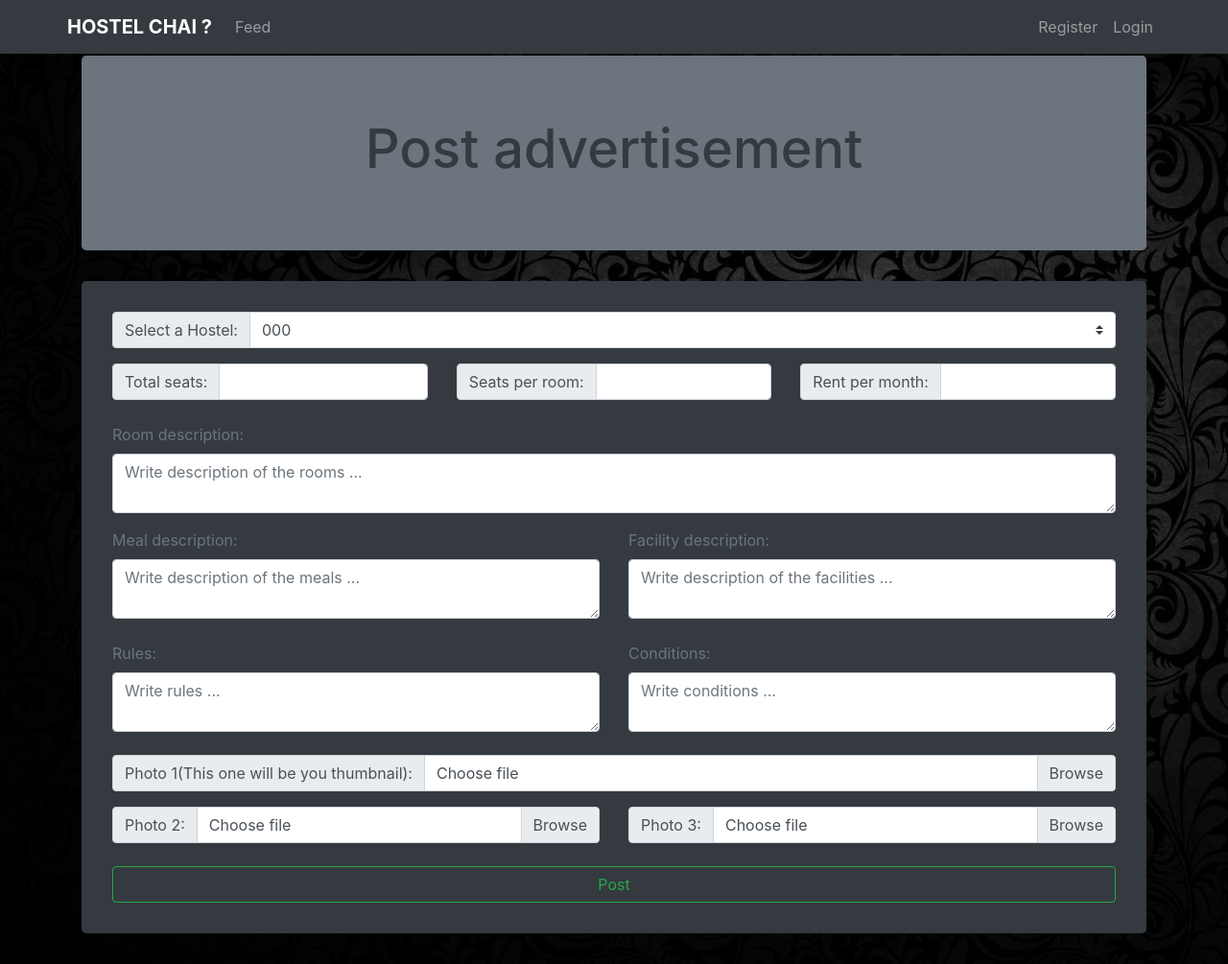
After one commit to hmimusc/HostelChai, a Django app: template templates/main_app/ad_posting_page.html in a window 1280 px wide. The commit adds this page. Shown: the whole page at 96% size. Run offline with Django 3.2, Linux system fonts and the light colour scheme; the template is opened without the code that fills it: most values are stand-ins (such as "Sample title", 1, 10 or a date in 2020); parts of the project's set-up code (start-up, migrations or seed data) failed here and were passed over; some libraries are stand-ins or nearby versions.

Commit message:
HM Imu SC

```diff
--- a/main_app/urls.py
+++ b/main_app/urls.py
@@ -28,6 +28,8 @@ urlpatterns = [
     path('hostel_owner_home_page/', views.hostel_owner_home_page, name='hostel_owner_home_page'),
     path('add_hostel_page/', views.add_hostel_page, name='add_hostel_page'),
     path('add_hostel/', views.add_hostel, name='add_hostel'),
+    path('ad_posting_page/', views.ad_posting_page, name='ad_posting_page'),
+    path('ad_posting/', views.ad_posting, name='ad_posting'),
     path('complaint_box_page/', views.complaint_box_page, name='complaint_box_page'),
     path('complaint_box/', views.complaint_box, name='complaint_box'),
     path('test_page/', views.test_page, name='test_page'),
--- /dev/null
+++ b/templates/main_app/ad_posting_page.html
@@ -0,0 +1,146 @@
+<!DOCTYPE html>
+{% extends "main_app/page_template.html" %}
+
+    {% load static %}
+
+    {% block title %}
+        Hostel Chai ?
+    {% endblock %}
+
+    {% block my_stylesheet %}
+        <link rel="stylesheet" href="{% static "main_app/stylesheets/ad_posting_page.css" %}">
+    {% endblock %}
+
+    {% block my_js %}
+        <script src="{% static "main_app/js/ad_posting_page.js" %}"></script>
+    {% endblock %}
+
+    {% block main_block %}
+        <div class="jumbotron bg-secondary">
+            <h1 class="text-dark text-center header">Post advertisement</h1>
+        </div>
+
+        <div class="jumbotron jumbotron_suffix bg-dark">
+            <form class="form-group" action="{% url 'main_app:ad_posting' %}" method="post" enctype="multipart/form-data">
+                {% csrf_token %}
+
+                <div class="input-group">
+                    <div class="input-group-prepend">
+                        <span class="input-group-text">Select a Hostel: </span>
+                    </div>
+                    <select class="custom-select" name="'hostel" required>
+                        {% for hostel in hostels %}
+                            <option class="custom-select-option" value="{{ hostel }}">{{ hostel }}</option>
+                        {% endfor %}
+                    </select>
+                </div>
+                <p>
+                <div class="row">
+                    <div class="col">
+                        <div class="input-group">
+                            <div class="input-group-prepend">
+                                <span class="input-group-text">Total seats: </span>
+                            </div>
+                            <input class="form-control" type="number" name="total_seats">
+                        </div>
+                    </div>
+                    <div class="col">
+                        <div class="input-group">
+                            <div class="input-group-prepend">
+                                <span class="input-group-text">Seats per room: </span>
+                            </div>
+                            <input class="form-control" type="number" name="per_room_seats">
+                        </div>
+                    </div>
+                    <div class="col">
+                        <div class="input-group">
+                            <div class="input-group-prepend">
+                                <span class="input-group-text">Rent per month: </span>
+                            </div>
+                            <input class="form-control" type="number" name="rent">
+                        </div>
+                    </div>
+                </div>
+
+                <br>
+
+                <label class="text-secondary" for="room_description">Room description:</label>
+                <textarea class="form-control" rows="2" id="room_description" name="room_description" placeholder="Write description of the rooms ..."></textarea>
+
+                <p>
+
+                <div class="row">
+                    <div class="col">
+                        <label class="text-secondary" for="meal_description">Meal description:</label>
+                        <textarea class="form-control" rows="2" id="meal_description" name="meal_description" placeholder="Write description of the meals ..."></textarea>
+                    </div>
+                    <div class="col">
+                        <label class="text-secondary" for="facility_description">Facility description:</label>
+                        <textarea class="form-control" rows="2" id="facility_description" name="facility_description" placeholder="Write description of the facilities ..."></textarea>
+                    </div>
+                </div>
+
+                <br>
+
+                <div class="row">
+                    <div class="col">
+                        <label class="text-secondary" for="rules">Rules:</label>
+                        <textarea class="form-control" rows="2" id="rules" name="rules" placeholder="Write rules ..."></textarea>
+                    </div>
+                    <div class="col">
+                        <label class="text-secondary" for="conditions">Conditions:</label>
+                        <textarea class="form-control" rows="2" id="conditions" name="conditions" placeholder="Write conditions ..."></textarea>
+                    </div>
+                </div>
+
+                <br>
+
+                <div class="input-group">
+                    <div class="input-group-prepend">
+                        <span class="input-group-text">Photo 1(This one will be you thumbnail):</span>
+                    </div>
+
+                    <div class="custom-file">
+                        <input class="custom-file-input" id="room_photo_1" type="file" name="room_photo_1" required>
+                        <label class="custom-file-label bg_custom" for="room_photo_1">Choose file</label>
+                    </div>
+                </div>
+
+                <p>
+
+                <div class="row">
+
+                    <div class="col">
+                         <div class="input-group">
+                            <div class="input-group-prepend">
+                                <span class="input-group-text">Photo 2:</span>
+                            </div>
+
+                            <div class="custom-file">
+                                <input class="custom-file-input" id="room_photo_2" type="file" name="room_photo_2" required>
+                                <label class="custom-file-label bg_custom" for="room_photo_2">Choose file</label>
+                            </div>
+                        </div>
+                    </div>
+
+                    <div class="col">
+                         <div class="input-group">
+                            <div class="input-group-prepend">
+                                <span class="input-group-text">Photo 3:</span>
+                            </div>
+
+                            <div class="custom-file">
+                                <input class="custom-file-input" id="room_photo_3" type="file" name="room_photo_3" required>
+                                <label class="custom-file-label bg_custom" for="room_photo_3">Choose file</label>
+                            </div>
+                        </div>
+                    </div>
+                </div>
+
+                <br>
+
+                <input class="btn btn-outline-success btn-block" type="submit" value="Post">
+
+            </form>
+        </div>
+    {% endblock %}
--- a/templates/main_app/page_template.html
+++ b/templates/main_app/page_template.html
@@ -22,7 +22,7 @@
 
                     {% if user_type == 'H' %}
                         <li class="nav-item"><a class="nav-link" href="{% url 'main_app:add_hostel_page' %}">Add Hostel</a></li>
-                        <li class="nav-item"><a class="nav-link" href="#">Post ad.</a></li>
+                        <li class="nav-item"><a class="nav-link" href="{% url 'main_app:ad_posting_page' %}">Post ad.</a></li>
                         <li class="nav-item"><a class="nav-link" href="#">Manage ads.</a></li>
                     {% elif user_type == 'S' %}
                         <li class="nav-item"><a class="nav-link" href="#">Find a Hostel</a></li>
```
Also changed, not shown: main_app/views.py (+62 -1 lines), my_modules/database.py (added, +26 -0 lines), templates/main_app/landing_page.html (+11 -20 lines), test.py (+10 -1 lines).
